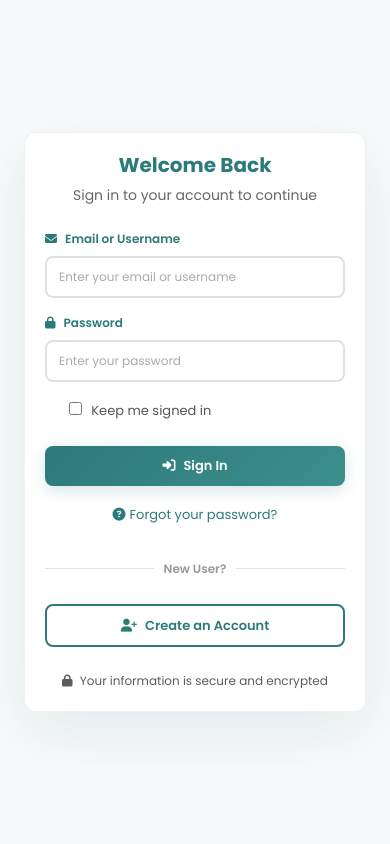
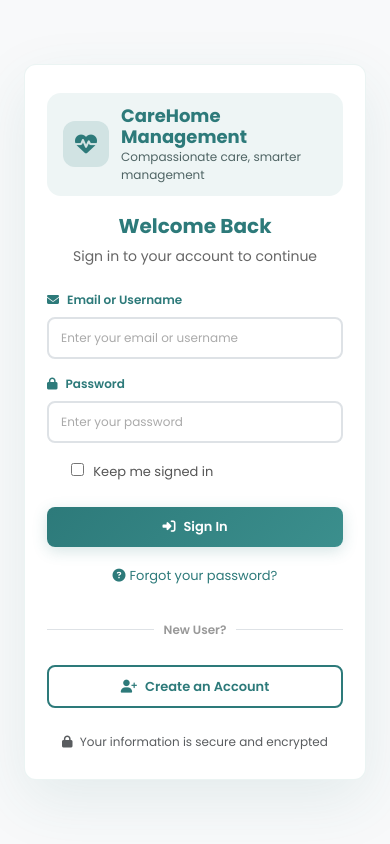
Before and after one commit to tolasedairo/carehome, a Django app: a page that uses templates/account/login.html in a window 390 px wide. Run offline with Django 5.2, Linux system fonts and the light colour scheme.

Commit message:
Add mobile branding section and enhance sidebar functionality for improved user experience

```diff
--- a/static/css/auth.css
+++ b/static/css/auth.css
@@ -196,6 +196,42 @@ html, body {
 
 .auth-form-header {
     text-align: center;
+}
+
+.auth-brand-mobile {
+    display: flex;
+    align-items: center;
+    gap: 12px;
+    padding: 12px 16px;
+    border-radius: 14px;
+    background: rgba(45, 122, 122, 0.08);
+    margin-bottom: 18px;
+    color: var(--color-primary);
+}
+
+.auth-brand-mobile-icon {
+    width: 46px;
+    height: 46px;
+    border-radius: 12px;
+    background: rgba(45, 122, 122, 0.15);
+    display: flex;
+    align-items: center;
+    justify-content: center;
+    font-size: 22px;
+    color: var(--color-primary);
+    flex-shrink: 0;
+}
+
+.auth-brand-mobile h1 {
+    font-size: 18px;
+    font-weight: 700;
+    margin: 0;
+}
+
+.auth-brand-mobile p {
+    margin: 0;
+    font-size: 12px;
+    color: #4f6464;
 }
 
 .auth-form-header h2 {
@@ -676,6 +712,22 @@ html, body {
 }
 
 @media (max-width: 768px) {
+    html, body {
+        overflow: auto;
+    }
+
+    .auth-body {
+        align-items: stretch;
+    }
+
+    .auth-right-side {
+        padding: 30px 16px;
+    }
+
+    .auth-form-container {
+        padding: 28px 22px;
+    }
+
     .logout-container {
         padding: 25px;
     }
--- a/templates/account/login.html
+++ b/templates/account/login.html
@@ -77,6 +77,15 @@
             <!-- Right Side - Login Form -->
             <div class="col-lg-6 auth-right-side d-flex align-items-center justify-content-center p-4">
                 <div class="auth-form-container">
+                    <div class="auth-brand-mobile d-lg-none">
+                        <div class="auth-brand-mobile-icon">
+                            <i class="fas fa-heartbeat"></i>
+                        </div>
+                        <div>
+                            <h1>CareHome Management</h1>
+                            <p>Compassionate care, smarter management</p>
+                        </div>
+                    </div>
                     <div class="auth-form-header mb-4">
                         <h2>Welcome Back</h2>
                         <p>Sign in to your account to continue</p>
```
Also changed, not shown: static/css/style.css (+27 -0 lines), static/js/script.js (+30 -2 lines), templates/account/password_reset.html (+9 -0 lines), templates/account/password_reset_done.html (+9 -0 lines), templates/account/signup.html (+9 -0 lines), templates/base.html (+16 -6 lines).
